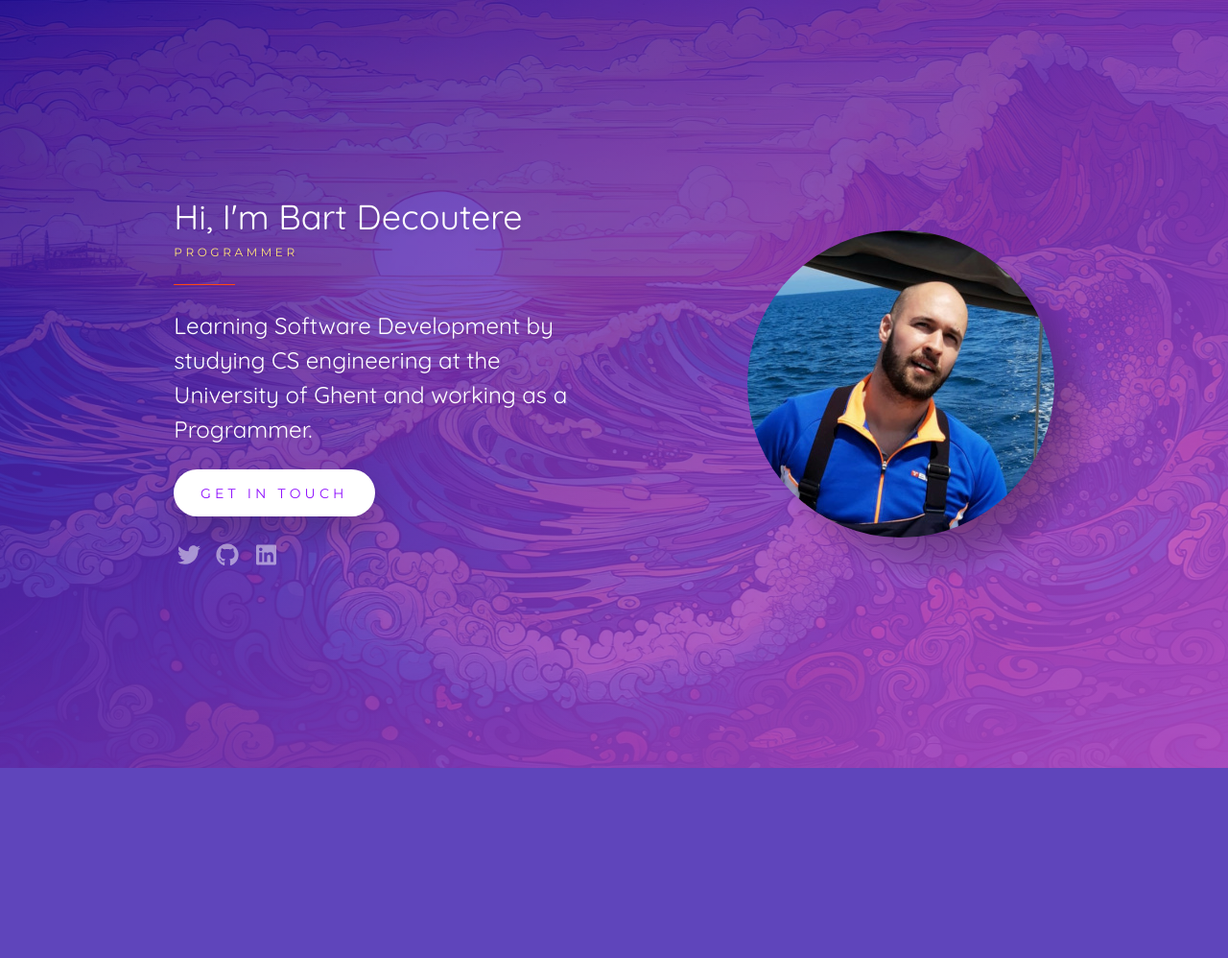
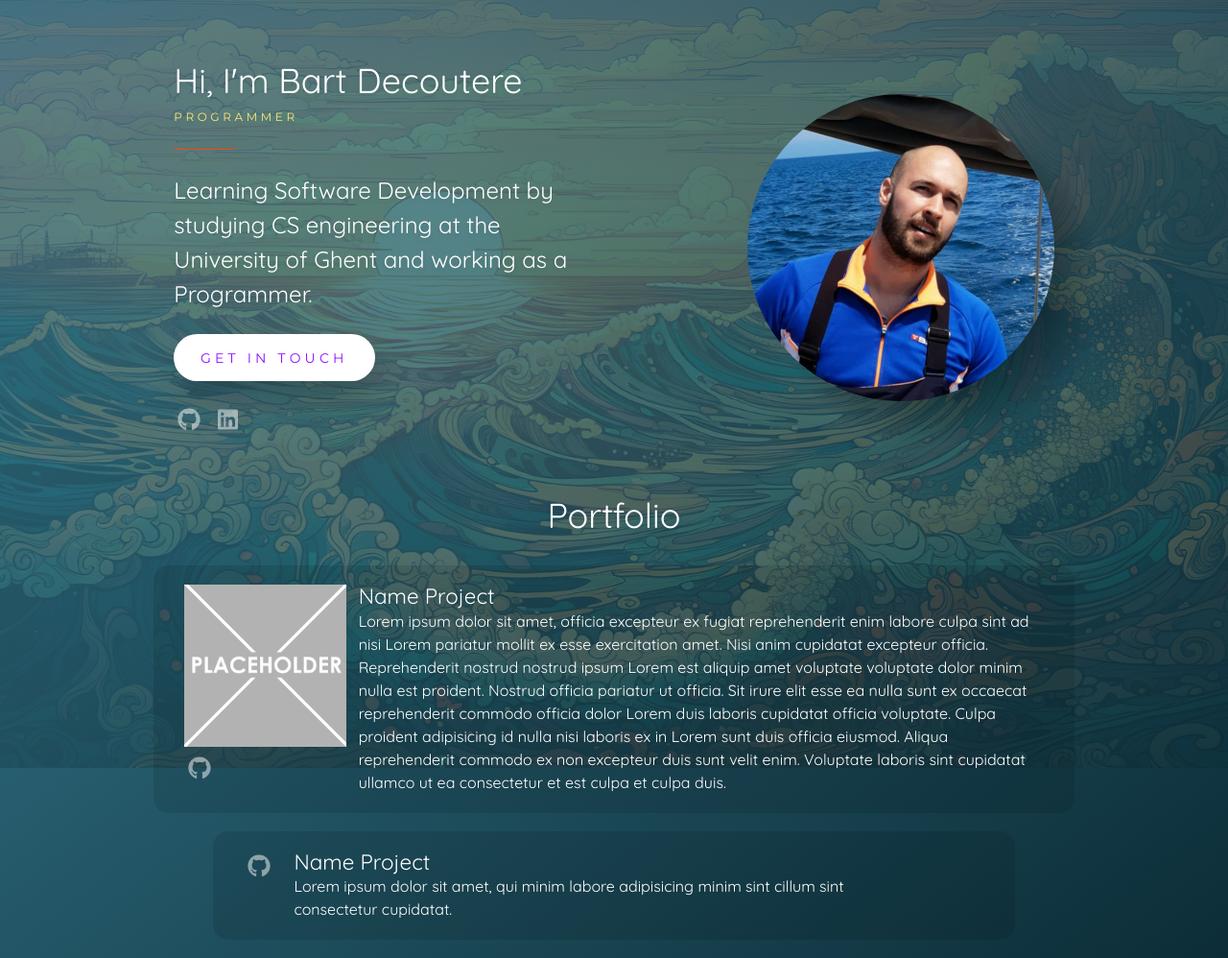
Before and after one commit to bart-b8/bart-b8.github.io, a plain HTML site: page index.html in a window 1280 px wide. Shown: the whole page at 96% size. Before the commit the page ends 800 px from the top, so only its background shows below. Drawn offline with Linux system fonts and the light colour scheme.

Commit message:
initial prototype

```diff
--- a/css/animations.css
+++ b/css/animations.css
@@ -6,6 +6,7 @@
 .hr,
 .description,
 .contact,
+main,
 .social li {
   animation-duration: 1s;
   animation-timing-function: cubic-bezier(0, 0.5, 0, 1);
@@ -163,3 +164,9 @@
 .social li:nth-child(5) {
   animation-delay: 1200ms;
 }
+
+main {
+  animation-name: slideUp;
+  animation-delay: 2000ms;
+  animation-timing-function: ease-out;
+}
--- a/css/style.css
+++ b/css/style.css
@@ -1,8 +1,8 @@
 /* 1. Base */
 
 html {
-  background-color: #5f45bb;
-  background-image: linear-gradient(to bottom right, #180cac, #d054e4);
+  background-color: #0C2D37;
+  background-image: linear-gradient(to bottom right, #397F95, #0C2D37);
   color: #fff;
   font-family: "Quicksand", sans-serif;
   font-size: 16px;
@@ -46,6 +46,11 @@ a {
   transition-duration: 100ms;
 }
 
+header,
+.projects {
+  position: relative;
+}
+
 /* 3. Specific */
 
 .wallpaper {
@@ -56,10 +61,9 @@ a {
   position: fixed;
 }
 
-.content {
+header {
   display: flex;
-  position: relative;
-  min-height: 100vh;
+  min-height: 60vh;
 }
 
 .side {
@@ -90,11 +94,17 @@ a {
   position: absolute;
 }
 
-.name {
+h1 {
   font-size: 2.25rem;
   line-height: 1.125;
   margin-bottom: 0.5rem;
 }
+
+h2 {
+  font-size: 1.40rem;
+  line-height: 1.125;
+}
+
 
 .job{
   color: #ffe479;
@@ -154,14 +164,49 @@ a {
   margin-top: 1.5rem;
 }
 
-.social li {
+main {
+  margin-left: 5vw;
+  margin-right: 5vw;
+}
+
+main h1 {
+  display: block;
+  text-align: center;
+  margin-bottom: 0.8lh;
+}
+
+.projects {
+  display: flex;
+  flex-wrap: wrap;
+}
+
+article.project {
+  background-color: rgba(0,0,0,0.1);
+  border-radius: 1em;
+  display: flex;
+  transition-property: background-color;
+  margin-left: auto;
+  margin-right: auto;
+  margin-bottom: 0.8lh;
+  max-width: 60em;
+  padding: 1.25em 2em;
+  will-change: background-color;
+}
+
+.links {
+  display: flex;
+}
+
+.social li,
+.links li {
   height: 2rem;
   margin-right: 0.5rem;
   text-align: center;
   width: 2rem;
 }
 
-.social a {
+.social a,
+.links a {
   align-items: center;
   display: flex;
   font-size: 1.5rem;
@@ -173,20 +218,41 @@ a {
   will-change: opacity, transform;
 }
 
-.social a:hover {
+.social a:hover,
+.links a:hover {
   opacity: 1;
   transform: scale(1.25);
 }
 
-.social a:active {
+.social a:active,
+.links a:active {
   opacity: 1;
   transform: scale(1.1);
+}
+
+article.project:hover {
+  background-color: rgba(45,45,45,0.7);
+}
+
+.project-side {
+  flex-grow: 0;
+}
+
+.project-picture {
+  object-fit: scale-down;
+}
+
+.project-content {
+  margin-left: 0.8rem;
+  max-width: 45rem;
+  margin-left: 0.8rem;
+  width: 85%
 }
 
 /* 4. Responsiveness */
 
 @media screen and (max-width: 799px) {
-  .content {
+  header {
     flex-direction: column;
     justify-content: center;
     align-items: center;
@@ -200,7 +266,7 @@ a {
 }
 
 @media screen and (min-width: 800px) {
-  .content {
+  header {
     align-items: center;
     justify-content: space-around;
     justify-content: space-evenly;
--- a/index.html
+++ b/index.html
@@ -6,7 +6,7 @@
     <meta name="viewport" content="width=device-width, initial-scale=1">
     <link rel="stylesheet" href="https://fonts.googleapis.com/css?family=Montserrat|Quicksand">
     <link href="css/minireset.min.css" rel="stylesheet">
-    <link rel="stylesheet" href="./css/style.css">
+    <link rel="stylesheet" href="./css/style.css?v=0.0.3">
     <link rel="stylesheet" href="./css/animations.css">
     <script defer src="./js/main.js"></script>
     <script defer src="https://use.fontawesome.com/releases/v5.0.0/js/all.js"></script>
@@ -14,7 +14,8 @@
   <body>
     <div id="wallpaper" class="wallpaper" data-image="images/wallpaper.jpg"></div>
     <div class="content">
-      <aside class="side">
+      <header>
+        <div class="side">
           <figure class="picture" id="picture">
             <div class="picture-shadow"></div>
             <img id="pictureImage" class="picture-image"
@@ -25,8 +26,8 @@
                                    width="320"
                                    height="320">
           </figure>
-      </aside>
-      <main class="about">
+        </div>
+        <div class="about">
           <h1 class="name">
             Hi, I'm Bart Decoutere
           </h1>
@@ -45,21 +46,46 @@
           </div>
           <ul class="social">
             <li>
-            <a>
-              <i class="fab fa-twitter"></i>
-            </a>
-          </li>
-          <li>
-            <a>
+              <a href="https://github.com/bart-b8" target=_blank>
                 <i class="fab fa-github"></i>
               </a>
             </li>
             <li>
-            <a>
+              <a href="https://www.linkedin.com/in/bart-decoutere/" target=_blank>
                 <i class="fab fa-linkedin"></i>
               </a>
             </li>
           </ul>
+        </div>
+      </header>
+      <main>
+        <h1>Portfolio</h1>
+        <div class="projects">
+          <article class="project">
+            <aside class="project-side">
+              <img class="project-picture" src="images/placeholder.png" alt="Placeholder"
+                                                                        width="180px" height="180px">
+              <ul class="links">
+                <li><a><i class="fab fa-github"></i></a></li>
+              </ul>
+            </aside>
+            <div class="project-content">
+              <h2>Name Project</h2>
+              <p class="project-description">Lorem ipsum dolor sit amet, officia excepteur ex fugiat reprehenderit enim labore culpa sint ad nisi Lorem pariatur mollit ex esse exercitation amet. Nisi anim cupidatat excepteur officia. Reprehenderit nostrud nostrud ipsum Lorem est aliquip amet voluptate voluptate dolor minim nulla est proident. Nostrud officia pariatur ut officia. Sit irure elit esse ea nulla sunt ex occaecat reprehenderit commodo officia dolor Lorem duis laboris cupidatat officia voluptate. Culpa proident adipisicing id nulla nisi laboris ex in Lorem sunt duis officia eiusmod. Aliqua reprehenderit commodo ex non excepteur duis sunt velit enim. Voluptate laboris sint cupidatat ullamco ut ea consectetur et est culpa et culpa duis.</p>
+            </div>
+          </article>
+          <article class="project">
+            <aside class="project-side">
+              <ul class="links">
+                <li><a><i class="fab fa-github"></i></a></li>
+              </ul>
+            </aside>
+            <div class="project-content">
+              <h2>Name Project</h2>
+              <p class="project-description">Lorem ipsum dolor sit amet, qui minim labore adipisicing minim sint cillum sint consectetur cupidatat.</p>
+            </div>
+          </article>
+        </div>
       </main>
     </div>
     <noscript>
```
Also changed, not shown: images/placeholder.png (added), 1 other file. Lines whose indentation alone changed are shown as unchanged.
